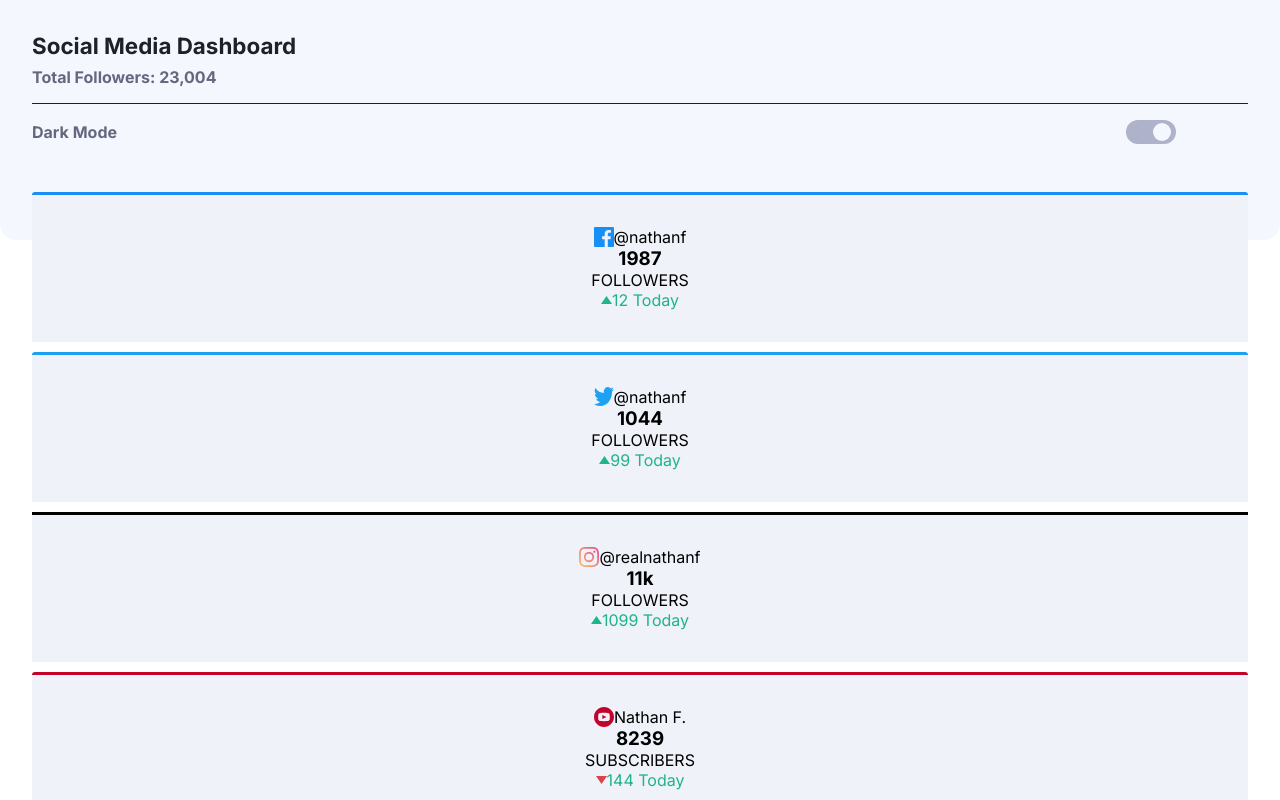
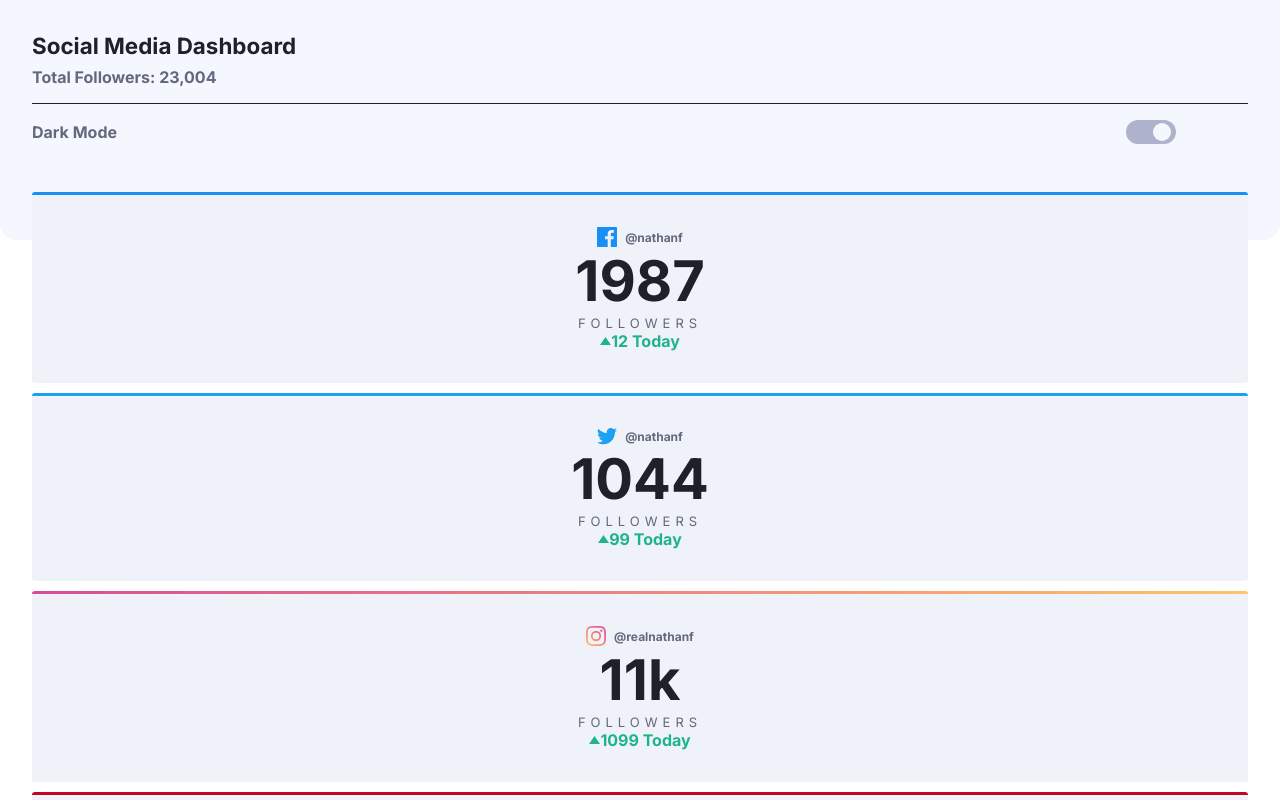
Before and after one commit to MohtashimAli85/social-media-dashboard-with-theme-switcher-master, a plain HTML site: page index.html in a window 1280 px wide. Shown: the top 800 px of the page. Drawn offline with Linux system fonts and the light colour scheme.

Commit message:
Update style.css

```diff
--- a/style.css
+++ b/style.css
@@ -6,7 +6,8 @@
 
   --facebook: hsl(208, 92%, 53%);
   --twitter: hsl(203, 89%, 53%);
-  --instagram: linear gradient hsl(37, 97%, 70%) to hsl(329, 70%, 58%);
+  /* --instagram: linear gradient hsl(37, 97%, 70%) to hsl(329, 70%, 58%); */
+  --instagram: linear-gradient(to left, #fdc468, #df4996);
   --youTube: hsl(348, 97%, 39%);
 
   /* Dark Theme */
@@ -21,9 +22,9 @@
 
   /* Dark Theme */
 
-  --veryDarkBlue: hsl(230, 17%, 14%); /* BG */
-  --veryDarkBlue: hsl(232, 19%, 15%); /* Top BG Pattern */
-  -darkdesaturatedblue: hsl(228, 28%, 20%);
+  --veryDarkBlueBg: hsl(230, 17%, 14%); /* BG */
+  --veryDarkBlueBgTp: hsl(232, 19%, 15%); /* Top BG Pattern */
+  --darkdesaturatedblue: hsl(228, 28%, 20%);
   --desaturatedBlue: hsl(228, 34%, 66%); /* text */
   -whitedt: hsl(0, 0%, 100%); /* text */
 
@@ -72,7 +73,8 @@ main {
   font-size: 1.4rem;
 }
 .headings p,
-.theme-name {
+.theme-name,
+main {
   color: var(--darkGrayishBlue);
   font-weight: 700;
 }
@@ -83,7 +85,6 @@ main {
   display: flex;
 }
 .theme {
-  /* width: 100%; */
   padding: 1rem 0;
   border-top: 1px solid var(--veryDarkBlue);
   align-items: center;
@@ -116,6 +117,7 @@ main {
 }
 .card {
   border-radius: 3px;
+  overflow: overlay;
 }
 .box {
   flex-flow: column;
@@ -133,3 +135,19 @@ main {
   width: 11px;
   height: 8px;
 }
+.userInfo {
+  align-items: center;
+}
+.userInfo p {
+  margin-left: 0.5rem;
+  font-size: 12px;
+}
+.numbers {
+  color: var(--veryDarkBlue);
+  font-size: 3.5rem;
+}
+.follower {
+  font-weight: 100;
+  letter-spacing: 5px;
+  font-size: 13px;
+}
```
